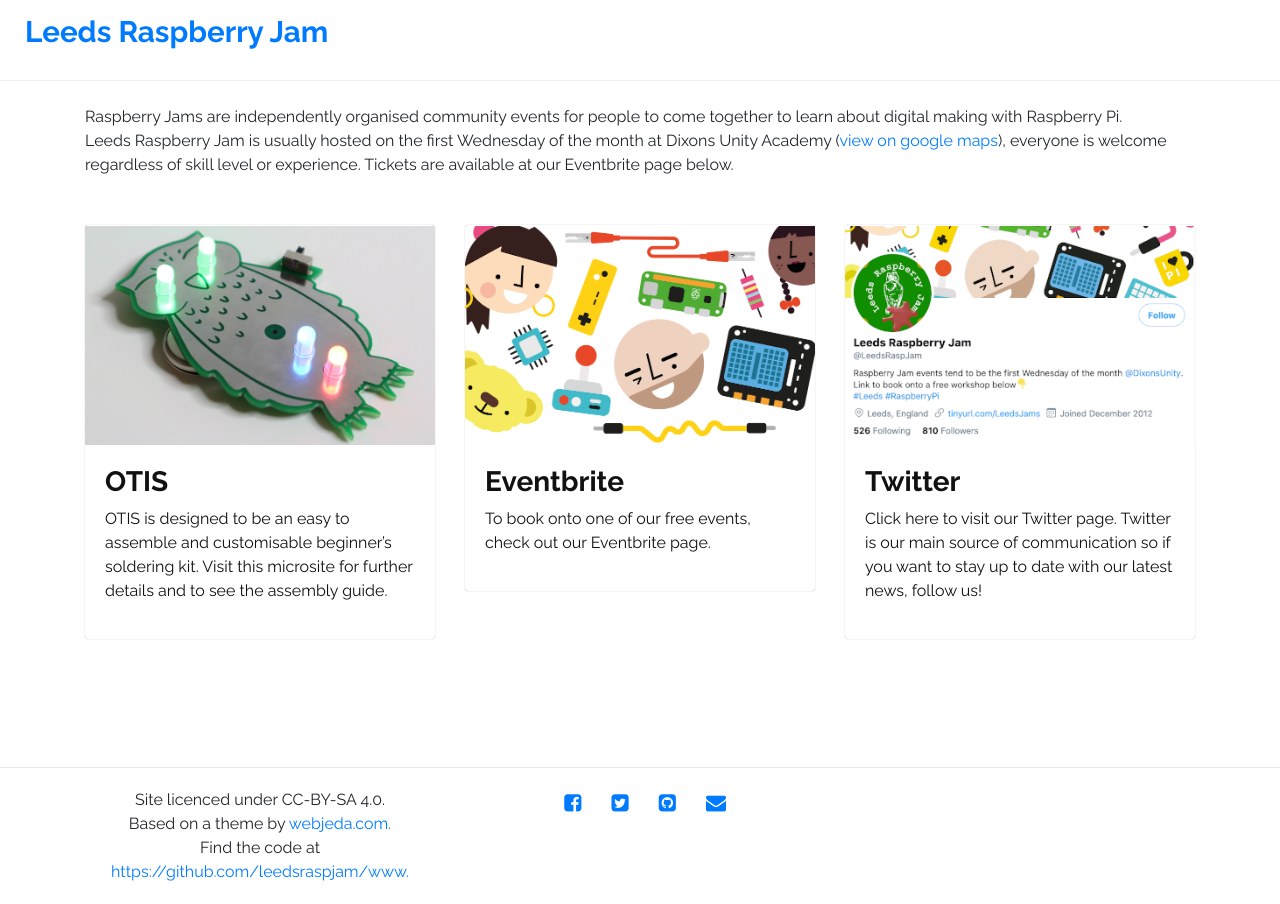
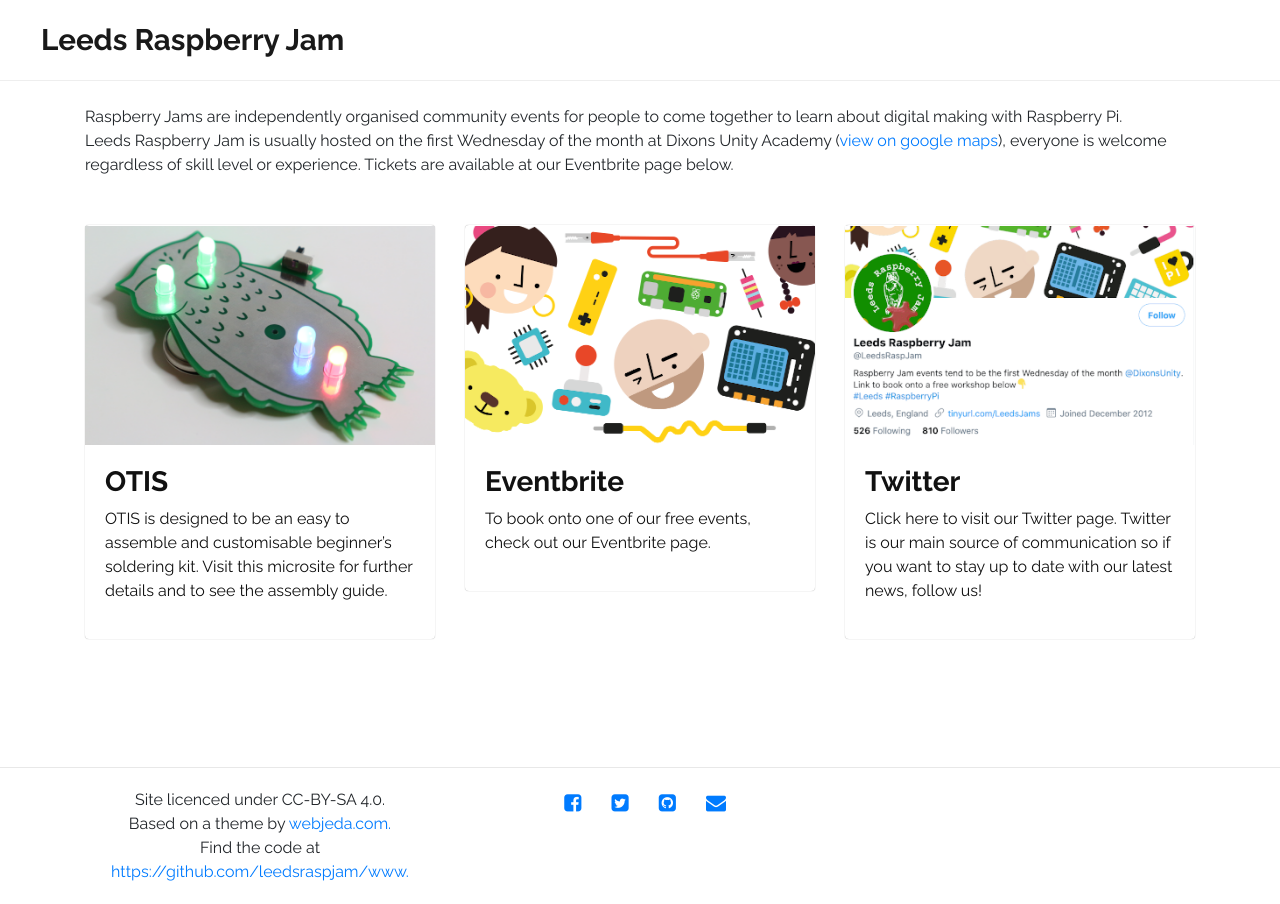
Before and after one commit to LeedsRaspJam/www, a Jekyll site: the page built from index.html, in a window 1280 px wide. Built offline with Jekyll 4.4.1, drawn with Linux system fonts in a browser that asks for light colours; the list of posts is cut into pages by our own code.

Commit message:
Update header.html

```diff
--- a/_includes/header.html
+++ b/_includes/header.html
@@ -1,7 +1,7 @@
 <header class="site-header">
-<a class="navbar-brand" href="{{site.baseurl}}/">Leeds Raspberry Jam</a>
 <nav class="navbar navbar-expand-lg navbar-light bg-transparent">
-  <button class="navbar-toggler" type="button" data-toggle="collapse" data-target="#navbarSupportedContent" aria-controls="navbarSupportedContent" aria-expanded="false" aria-label="Toggle navigation" style="visibility:hidden;">
+  <a class="navbar-brand" href="{{site.baseurl}}/">Leeds Raspberry Jam</a>
+  <button class="navbar-toggler" type="button" data-toggle="collapse" data-target="#navbarSupportedContent" aria-controls="navbarSupportedContent" aria-expanded="false" aria-label="Toggle navigation" style="display:none;">
     <span class="navbar-toggler-icon"></span>
   </button>
 </nav>
```
